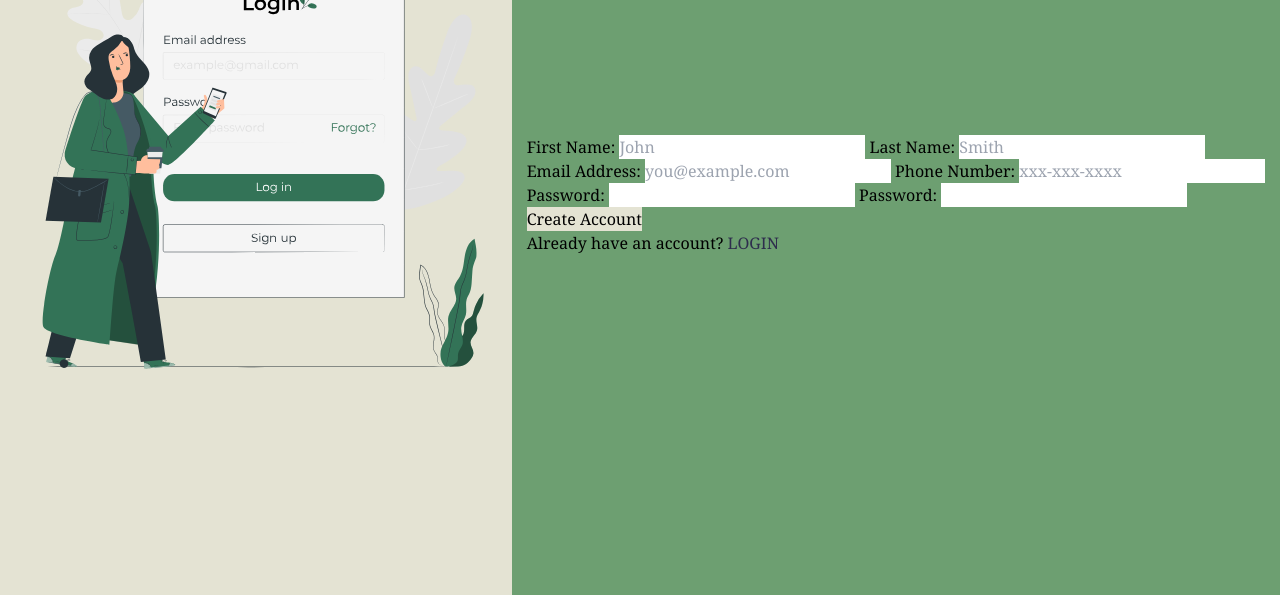
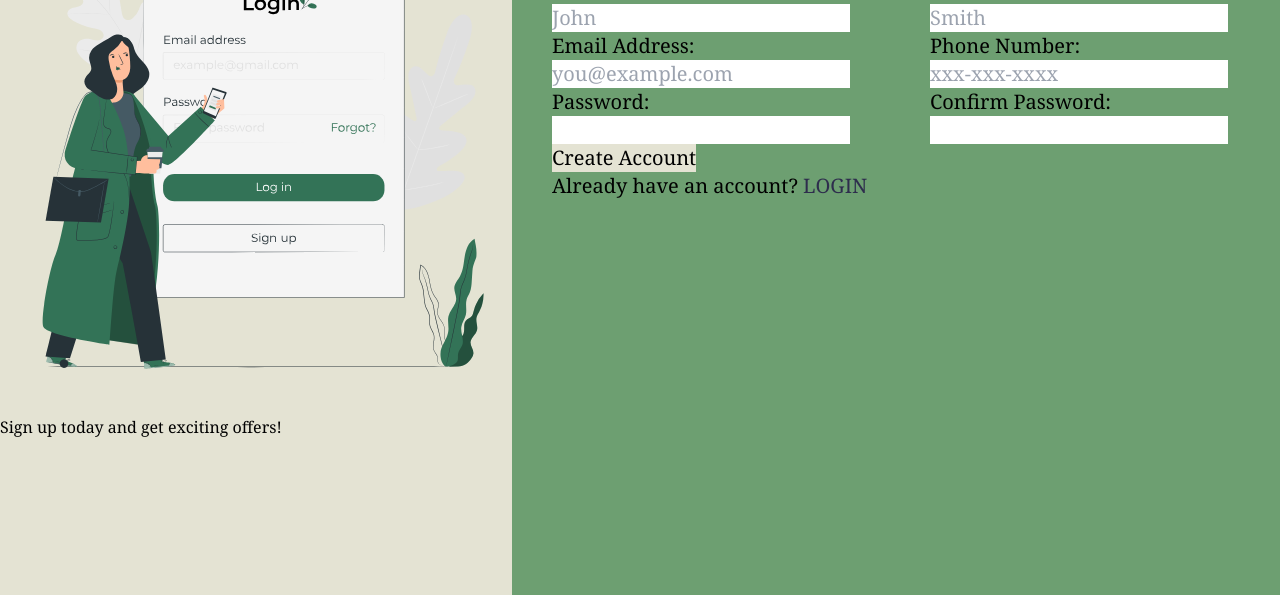
Before and after one commit to giahenville/Sign-up-Form, a website: page index.html in a window 1280 px wide. Shown: the part 205-800 px from the top of the page. Drawn offline with Linux system fonts and the light colour scheme.

Commit message:
style: Style form
Add margin and flexbox

```diff
--- a/index.html
+++ b/index.html
@@ -18,37 +18,52 @@
                     <div class="text-4xl" style="color: #2E2D4D">ODIN</div>
                 </div>
                 <img src="./img/Login-img.svg" alt="A sign-up image." style = "width: 100%;">
+                <div>Sign up today and get exciting offers!</div>
             </div>
 
 
             <div id="right-side" style = "background-color: #6D9F71;"
             class="flex justify-center items-center w-3/5 ml-auto h-vh">
-                <form action="" method="">
+                <div class="slideRight-animation container justify-center items-center ml-10 h-2/3">
+                    <div class="text-5xl" style="color: #2E2D4D">Get Started</div>
+                    <form action="" method="" class="text-xl flex flex-col">
 
-                    <div id="name">
+                        <div class="flex">
+                            <div class="flex flex-col mr-20">
                                 <label for="first_name">First Name:</label>
                                 <input type="text" id="first_name" placeholder="John" name="first_name">
+                            </div>
 
+                            <div  class="flex flex-col">
                                 <label for="last_name">Last Name:</label>
                                 <input type="text" id="last_name" placeholder="Smith" name="first_name">
                             </div>
+                        </div>
 
-                    <div id="info">
+                        <div class="flex">
+                            <div class="flex flex-col mr-20">
                                 <label for="email">Email Address:</label>
                                 <input type="text" id="email" placeholder="you@example.com" name="email">
+                            </div>
 
+                            <div class="flex flex-col">
                                 <label for="phone_number">Phone Number:</label>
                                 <input type="number" id="phone_number" placeholder="xxx-xxx-xxxx" name="phone_number">
                             </div>
 
-                    <div>
+                        </div>
+
+                        <div class="flex">
+                            <div class="flex flex-col mr-20">
                                 <label for="password">Password:</label>
                                 <input type="text" id="password" name="password">
+                            </div>
 
-                        <label for="password_confirm">Password:</label>
+                            <div class="flex flex-col">
+                                <label for="password_confirm">Confirm Password:</label>
                                 <input type="text" id="password_confirm" name="password_confirm">
                             </div>
-
+                        </div>
                         <div>
                             <button type="submit" style="background-color: #E4E3D3;">Create Account</button>
                             <div>Already have an account? <a href="" style="color:#2E2D4D"> LOGIN </a></div>
@@ -57,12 +72,12 @@
                     </form>
                 </div>
 
+            </div>
+
 
         </div>
     </div>
 
-
-
     <script src="script.js"></script>
 </body>
 </html>
```
Also changed, not shown: dist/output.css. Lines whose indentation alone changed are shown as unchanged.
